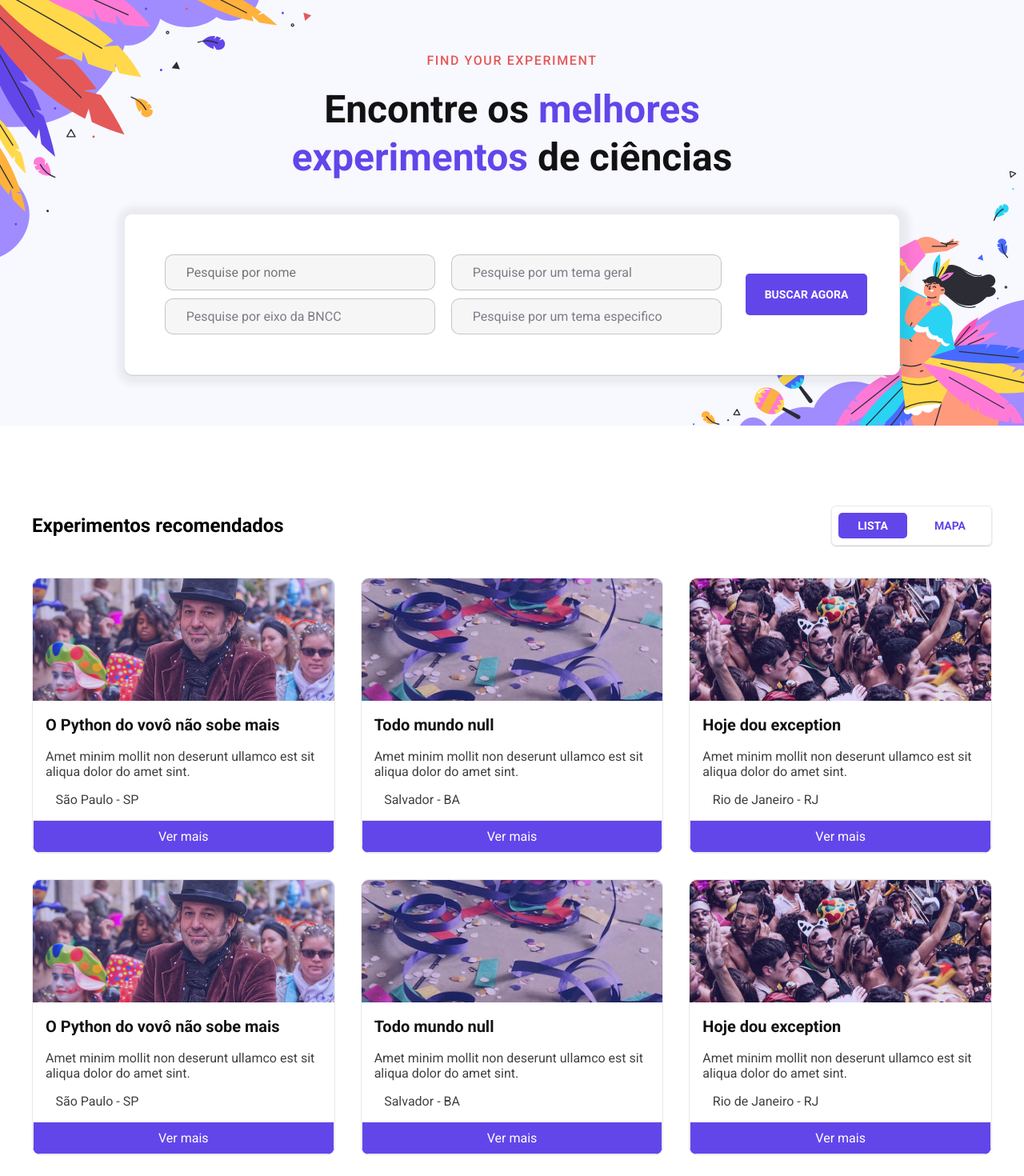
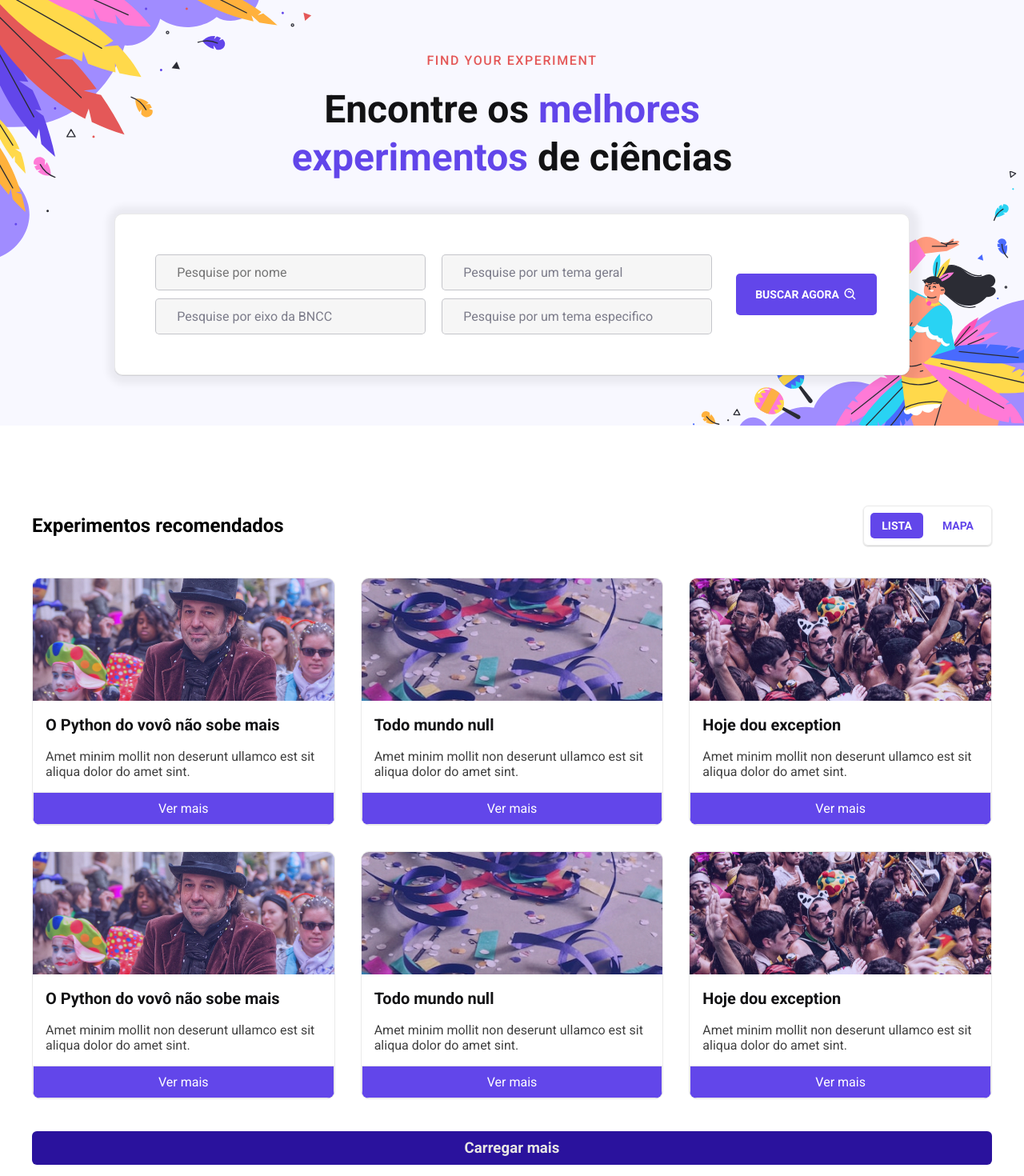
Before and after one commit to felptest/testing, a Next.js app: page / in a window 1280 px wide. Shown: the top 1470 px of the page at 80% size. Built offline with nearby package versions, Linux system fonts and the light colour scheme.

Commit message:
Update home

```diff
--- a/package.json
+++ b/package.json
@@ -17,6 +17,7 @@
     "next": "13.2.1",
     "react": "18.2.0",
     "react-dom": "18.2.0",
+    "react-icons": "^4.7.1",
     "typescript": "4.9.5"
   }
 }
--- a/src/app/page.module.css
+++ b/src/app/page.module.css
@@ -50,7 +50,7 @@
   text-transform: uppercase;
   cursor: pointer;
 
-  padding: 0.4rem 2.4rem;
+  padding: 0.4rem 1.4rem;
   border-radius: 0.5rem;
 
   background: #6246ea;
@@ -77,7 +77,7 @@
   text-transform: uppercase;
   cursor: pointer;
 
-  padding: 0.4rem 2.4rem;
+  padding: 0.4rem 1.4rem;
   border-radius: 0.5rem;
 
   color: #6246ea;
@@ -197,7 +197,7 @@
  */
   background: #eaeaea73;
   border: 1px solid #8587936e;
-  border-radius: 1rem;
+  border-radius: 0.5rem;
   padding: 1.2rem 0.8rem 1.2rem 1.4rem;
 
 }
@@ -260,6 +260,21 @@ section.cards {
   display: grid;
   gap: 3.2rem;
   grid-template-columns: 1fr 1fr 1fr;
+}
+
+section.bottom {
+  display: flex;
+  background-color: rgb(42, 18, 157);
+  color: rgb(232, 230, 227);
+  margin: 4rem 0rem;
+  border-radius: 0.6rem;
+}
+
+section.bottom h3{
+  padding: 1rem;
+  cursor: pointer;
+  width: 100%;
+  text-align: center;
 }
 
 .card {
@@ -356,6 +371,11 @@ section.cards {
   font-weight: bolder;
 }
 
+.iconSvg {
+  width: 1.8rem;
+  height: 1.8rem;
+  margin-left: 0.5rem;
+}
 
 @media (max-width: 1024px) {
 
@@ -416,6 +436,7 @@ section.cards {
 
   .card img {
     width: 100%;
+    height: auto;
   }
 
   .card {
--- a/src/app/page.tsx
+++ b/src/app/page.tsx
@@ -4,6 +4,8 @@ import image01 from '../assets/01.jpeg'
 import image02 from '../assets/02.jpeg'
 import image03 from '../assets/03.jpeg'
 import Link from 'next/link'
+
+import { BiSearchAlt } from "react-icons/bi";
 
 
 
@@ -69,7 +71,7 @@ export default function Home() {
           </div>
         </div>
 
-        <button className={styles['btn-header']}>Buscar agora</button>
+        <button className={styles['btn-header']}>Buscar agora <BiSearchAlt className={styles.iconSvg}/></button>
       </form>
     </div>
       </header>
@@ -93,11 +95,6 @@ export default function Home() {
                 amet sint.
               </p>
 
-              <div className={styles.location}>
-                <i className={styles['ph-caret-down-light']}></i>
-                São Paulo - SP
-              </div>
-
             </div>
 
             <div>
@@ -114,10 +111,6 @@ export default function Home() {
                 amet sint.
               </p>
 
-              <div className={styles.location}>
-                <i className={styles['ph-caret-down-light']}></i>
-                Salvador - BA
-              </div>
             </div>
 
               <div>
@@ -134,11 +127,6 @@ export default function Home() {
                 Amet minim mollit non deserunt ullamco est sit aliqua dolor do
                 amet sint.
               </p>
-
-              <div className={styles.location}>
-                <i className={styles['ph-caret-down-light']}></i>
-                Rio de Janeiro - RJ
-              </div>
 
             </div>
 
@@ -159,11 +147,6 @@ export default function Home() {
                 amet sint.
               </p>
 
-              <div className={styles.location}>
-                <i className={styles['ph-caret-down-light']}></i>
-                São Paulo - SP
-              </div>
-
             </div>
 
             <div>
@@ -180,11 +163,6 @@ export default function Home() {
                 Amet minim mollit non deserunt ullamco est sit aliqua dolor do
                 amet sint.
               </p>
-
-              <div className={styles.location}>
-                <i className={styles['ph-caret-down-light']}></i>
-                Salvador - BA
-              </div>
 
             </div>
 
@@ -203,11 +181,6 @@ export default function Home() {
                 amet sint.
               </p>
 
-              <div className={styles.location}>
-                <i className={styles['ph-caret-down-light']}></i>
-                Rio de Janeiro - RJ
-              </div>
-
             </div>
 
             <div>
@@ -215,6 +188,9 @@ export default function Home() {
             </div>
           </div>
 
+        </section>
+        <section className={styles.bottom}>
+          <h3>Carregar mais</h3>
         </section>
       </div>
       </main>
```
Also changed, not shown: 1 other file (tests, documents, lock files or other folders).
